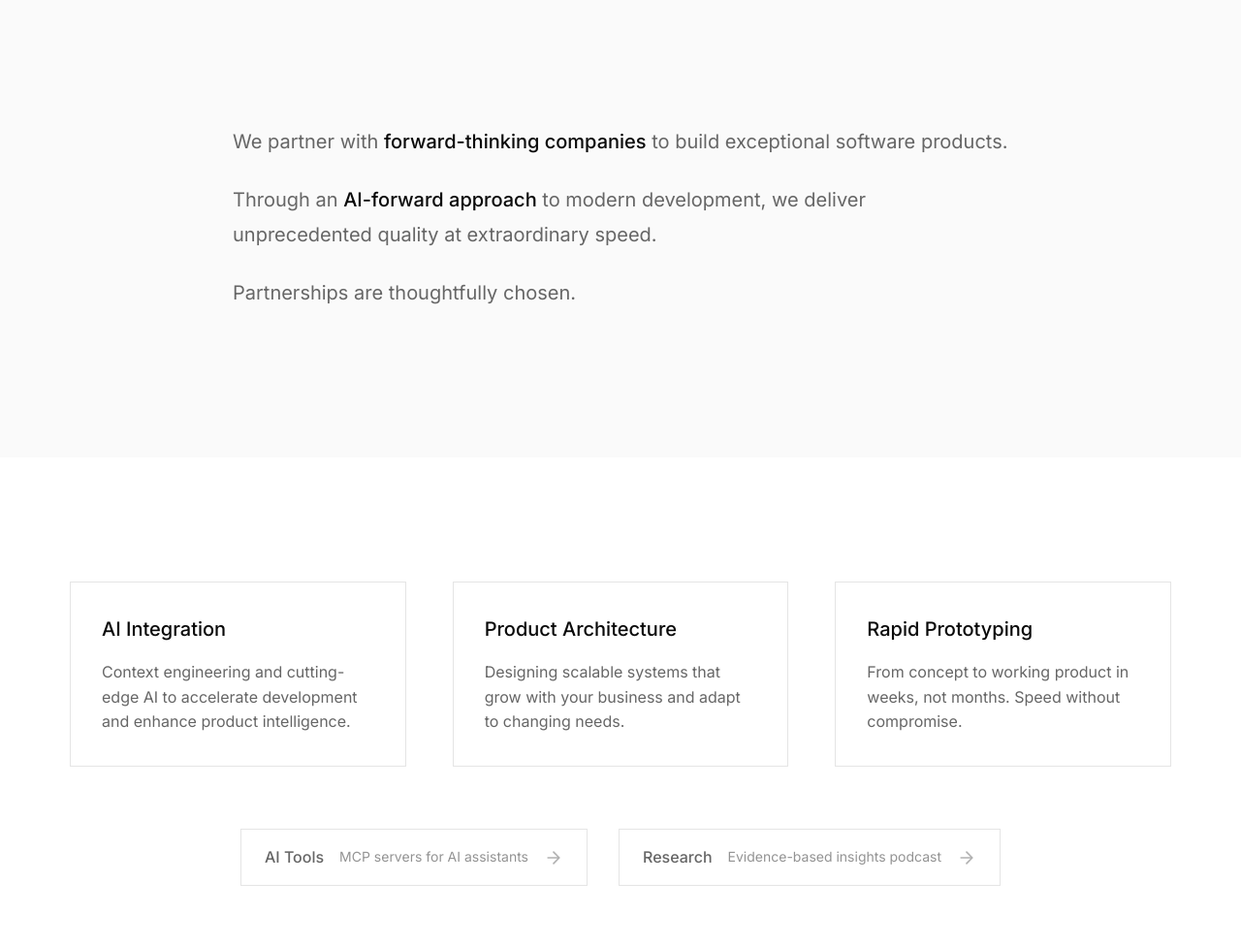
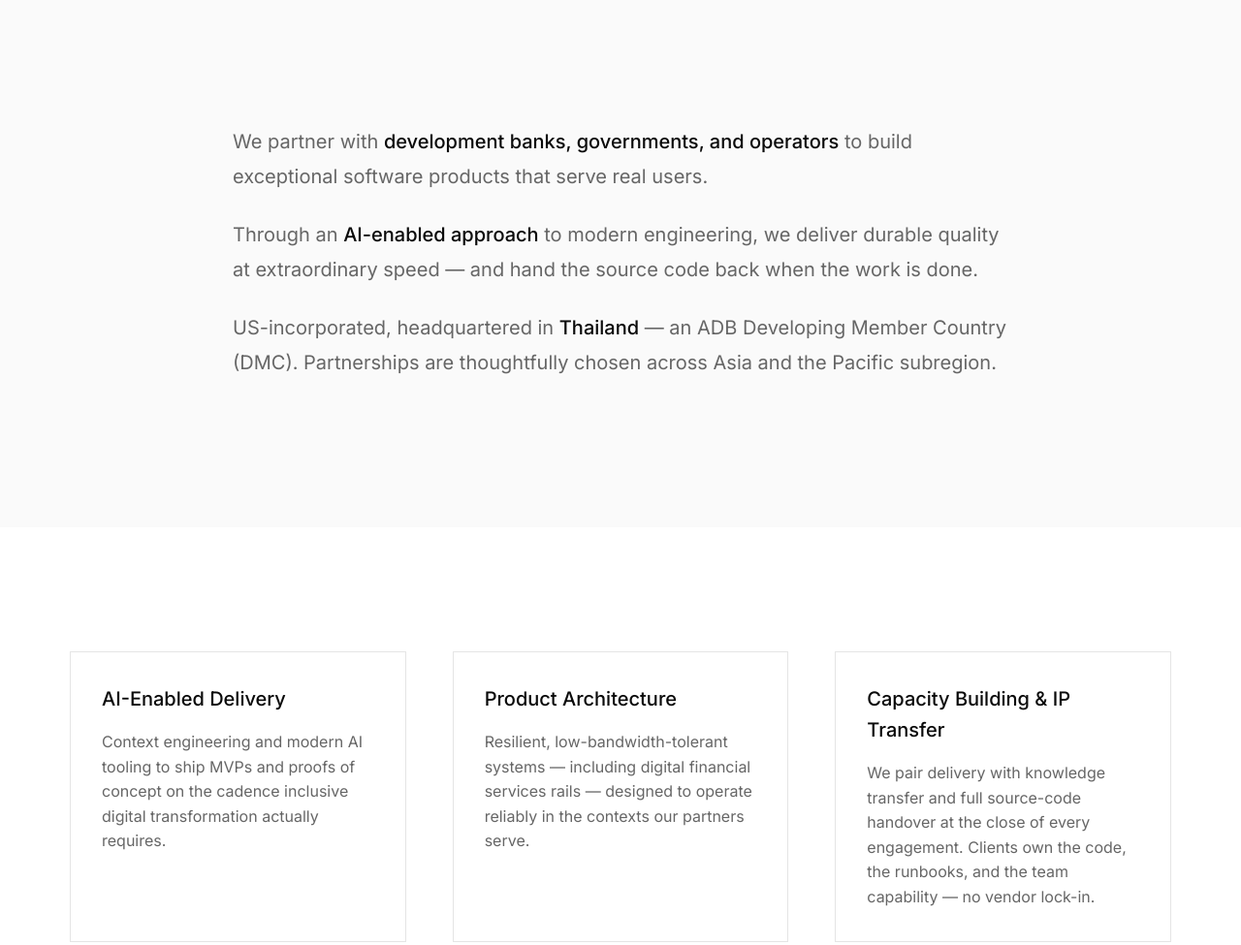
Before and after one commit to yudame/yuda.me, a website: page src/index.html in a window 1280 px wide. Shown: the part 800-1775 px from the top of the page at 97% size. Drawn offline with Linux system fonts and the light colour scheme.

Commit message:
feat: reposition homepage copy for ADB/DMC/Pacific audience (#6)

```diff
--- a/src/index.html
+++ b/src/index.html
@@ -6,7 +6,7 @@
         <title>Yudame</title>
         <meta
             name="description"
-            content="We partner with forward-thinking companies to build exceptional software products through AI-forward development."
+            content="Yudame is a US-incorporated product engineering studio headquartered in Thailand, an ADB Developing Member Country. We build AI-enabled software with capacity building and full IP transfer for partners across Asia and the Pacific subregion."
         />
         <link rel="icon" type="image/png" href="/assets/logos/favicon.png" />
         <link rel="preconnect" href="https://fonts.googleapis.com" />
@@ -581,17 +581,26 @@
                     <p>
                         We partner with
                         <span class="highlight"
-                            >forward-thinking companies</span
+                            >development banks, governments, and operators</span
                         >
-                        to build exceptional software products.
+                        to build exceptional software products that serve
+                        real users.
                     </p>
                     <p>
                         Through an
-                        <span class="highlight">AI-forward approach</span> to
-                        modern development, we deliver unprecedented quality at
-                        extraordinary speed.
+                        <span class="highlight">AI-enabled approach</span> to
+                        modern engineering, we deliver durable quality at
+                        extraordinary speed — and hand the source code back
+                        when the work is done.
                     </p>
-                    <p class="mb-0">Partnerships are thoughtfully chosen.</p>
+                    <!-- DMC / Pacific credentials line — added per issue #6 -->
+                    <p class="mb-0">
+                        US-incorporated, headquartered in
+                        <span class="highlight">Thailand</span> — an ADB
+                        Developing Member Country (DMC). Partnerships are
+                        thoughtfully chosen across Asia and the Pacific
+                        subregion.
+                    </p>
                 </div>
             </div>
         </section>
@@ -601,25 +610,31 @@
             <div class="container">
                 <div class="capabilities-grid">
                     <div class="capability-card">
-                        <h3>AI Integration</h3>
+                        <h3>AI-Enabled Delivery</h3>
                         <p>
-                            Context engineering and cutting-edge AI to
-                            accelerate development and enhance product
-                            intelligence.
+                            Context engineering and modern AI tooling to
+                            ship MVPs and proofs of concept on the cadence
+                            inclusive digital transformation actually
+                            requires.
                         </p>
                     </div>
                     <div class="capability-card">
                         <h3>Product Architecture</h3>
                         <p>
-                            Designing scalable systems that grow with your
-                            business and adapt to changing needs.
+                            Resilient, low-bandwidth-tolerant systems —
+                            including digital financial services rails —
+                            designed to operate reliably in the contexts
+                            our partners serve.
                         </p>
                     </div>
+                    <!-- Capacity building / IP transfer card — rewritten per issue #6 -->
                     <div class="capability-card">
-                        <h3>Rapid Prototyping</h3>
+                        <h3>Capacity Building &amp; IP Transfer</h3>
                         <p>
-                            From concept to working product in weeks, not
-                            months. Speed without compromise.
+                            We pair delivery with knowledge transfer and
+                            full source-code handover at the close of every
+                            engagement. Clients own the code, the runbooks,
+                            and the team capability — no vendor lock-in.
                         </p>
                     </div>
                 </div>
@@ -762,6 +777,12 @@
         <!-- Footer -->
         <footer>
             <div class="container">
+                <!-- Footer page links — added per issue #6 -->
+                <nav class="footer-links" aria-label="Site sections">
+                    <a href="/case-studies/">Case Studies</a>
+                    <a href="/pacific-telecom/">Pacific Telecom</a>
+                    <a href="/security/">Security</a>
+                </nav>
                 <p>
                     &copy;
                     <script>
```
